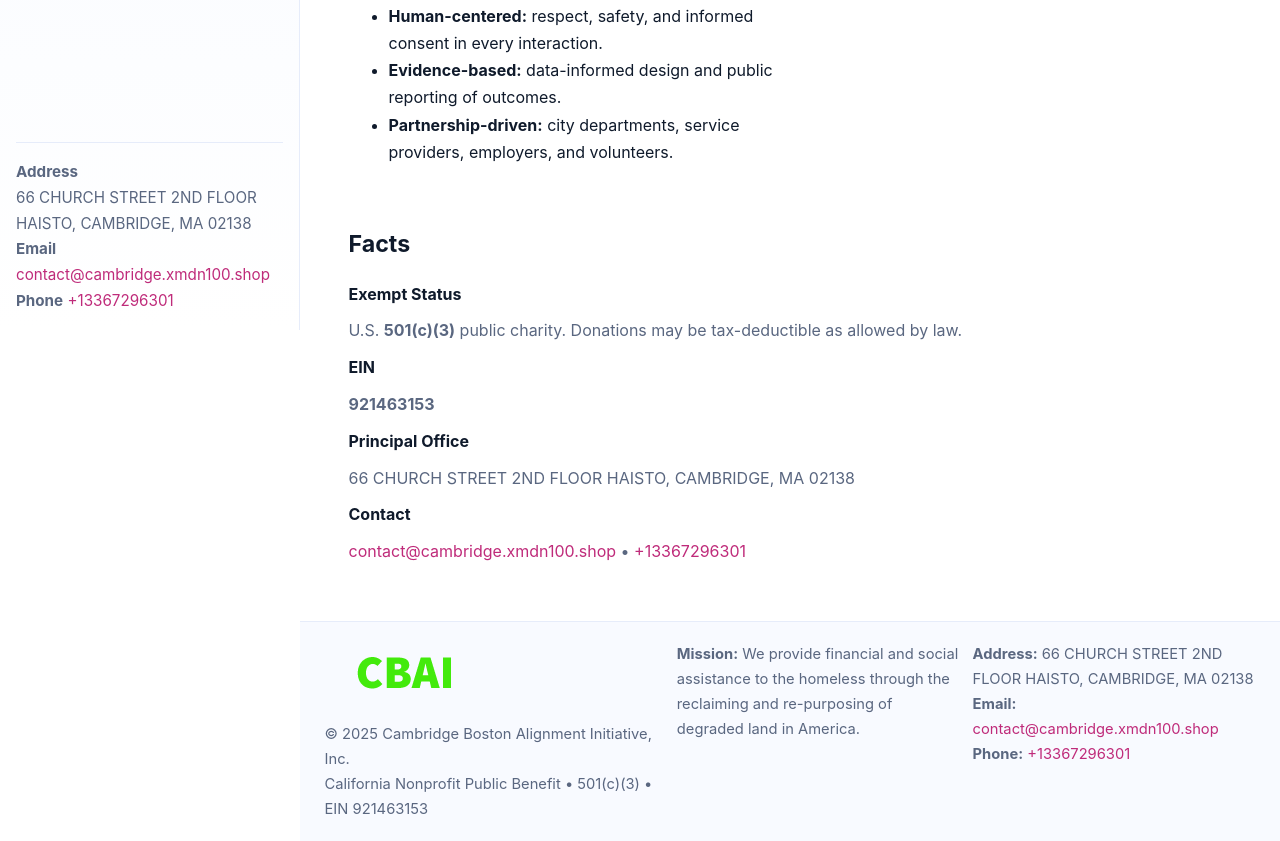
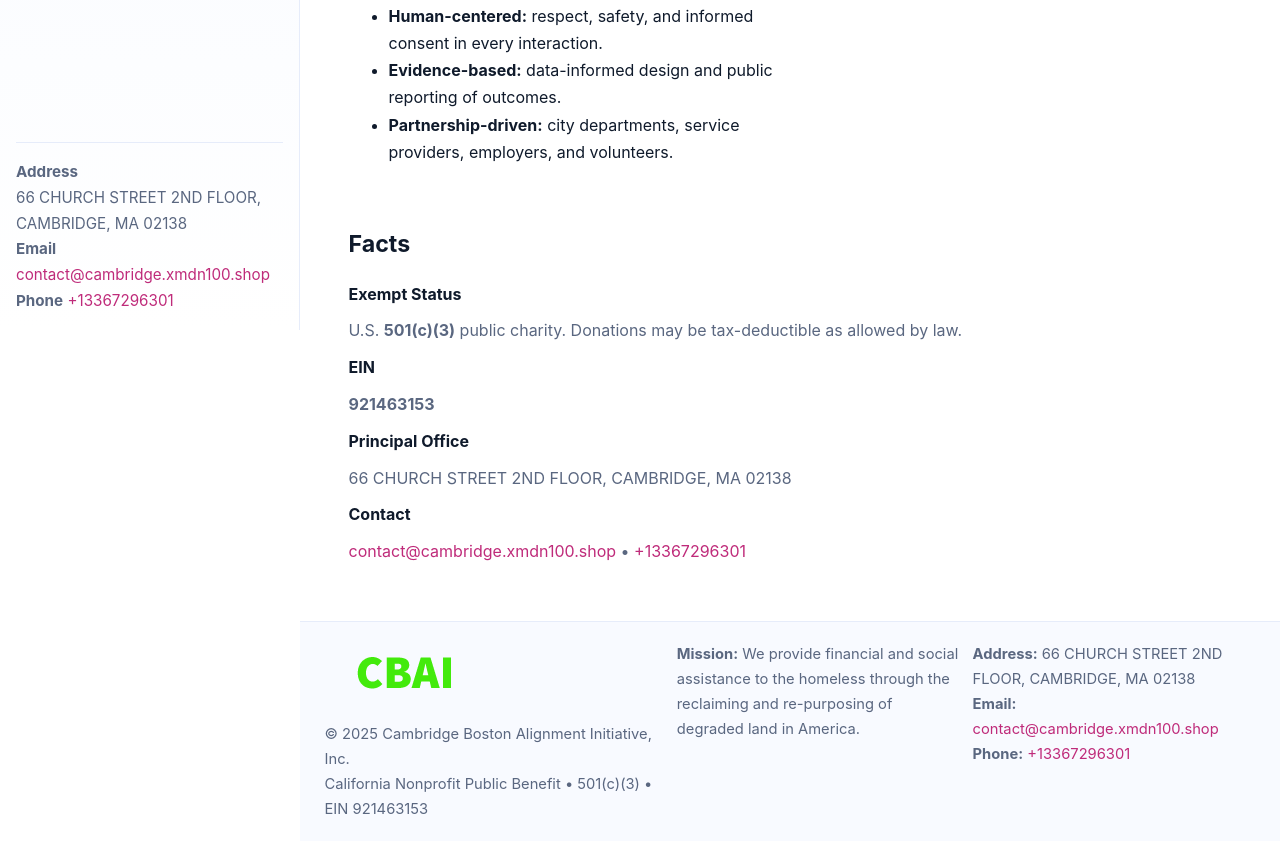
Before and after one commit to thuanbg111/cambridge-boston-alignment-initiative-inc-3153, a plain HTML site: page about.html in a window 1280 px wide. Shown: the part 470-1311 px from the top of the page. Drawn offline with Linux system fonts and the light colour scheme.

Commit message:
Update about.html

```diff
--- a/about.html
+++ b/about.html
@@ -20,7 +20,7 @@ CAMBRIDGE, MA 02138"><meta name="data-map" content="66+CHURCH+STREET+2ND+FLOOR+H
     <div class="c1719631186"><img src="images/logo.png" alt=""></div>
     <span class="ccafe51aa36">501(c)(3) • EIN 921463153</span>
     <nav class="c82e778fb18"><a href="index.html">Home</a><a class="active" href="about.html">About</a><a href="governance.html">Governance</a><a href="contact.html">Contact</a></nav>
-    <div class="contact"><strong>Address</strong><br>66 CHURCH STREET 2ND FLOOR HAISTO,
+    <div class="contact"><strong>Address</strong><br>66 CHURCH STREET 2ND FLOOR,
 CAMBRIDGE, MA 02138<br><strong>Email</strong> <a href="mailto:contact@cambridge.xmdn100.shop">contact@cambridge.xmdn100.shop</a><br><strong>Phone</strong> <a href="tel:+13367296301">+13367296301</a></div>
   </aside>
 
@@ -46,7 +46,7 @@ CAMBRIDGE, MA 02138<br><strong>Email</strong> <a href="mailto:contact@cambridge.
         <dl class="facts">
           <dt>Exempt Status</dt><dd>U.S. <strong>501(c)(3)</strong> public charity. Donations may be tax-deductible as allowed by law.</dd>
           <dt>EIN</dt><dd><strong>921463153</strong></dd>
-          <dt>Principal Office</dt><dd>66 CHURCH STREET 2ND FLOOR HAISTO,
+          <dt>Principal Office</dt><dd>66 CHURCH STREET 2ND FLOOR,
 CAMBRIDGE, MA 02138</dd>
           <dt>Contact</dt><dd><a href="mailto:contact@cambridge.xmdn100.shop">contact@cambridge.xmdn100.shop</a> • <a href="tel:+13367296301">+13367296301</a></dd>
         </dl>
@@ -57,7 +57,7 @@ CAMBRIDGE, MA 02138</dd>
       <div class="container grid">
         <div><img src="images/logo.png" alt="" style="width:160px;margin-bottom:.5rem"><div class="small">© <span id="year"></span> Cambridge Boston Alignment Initiative, Inc.</div><div class="small">California Nonprofit Public Benefit • 501(c)(3) • EIN 921463153</div></div>
         <div><div class="small"><strong>Mission:</strong> We provide financial and social assistance to the homeless through the reclaiming and re-purposing of degraded land in America.</div></div>
-        <div><div class="small"><strong>Address:</strong> 66 CHURCH STREET 2ND FLOOR HAISTO,
+        <div><div class="small"><strong>Address:</strong> 66 CHURCH STREET 2ND FLOOR,
 CAMBRIDGE, MA 02138<br><strong>Email:</strong> <a href="mailto:contact@cambridge.xmdn100.shop">contact@cambridge.xmdn100.shop</a><br><strong>Phone:</strong> <a href="tel:+13367296301">+13367296301</a></div></div>
       </div>
     </footer>
```
